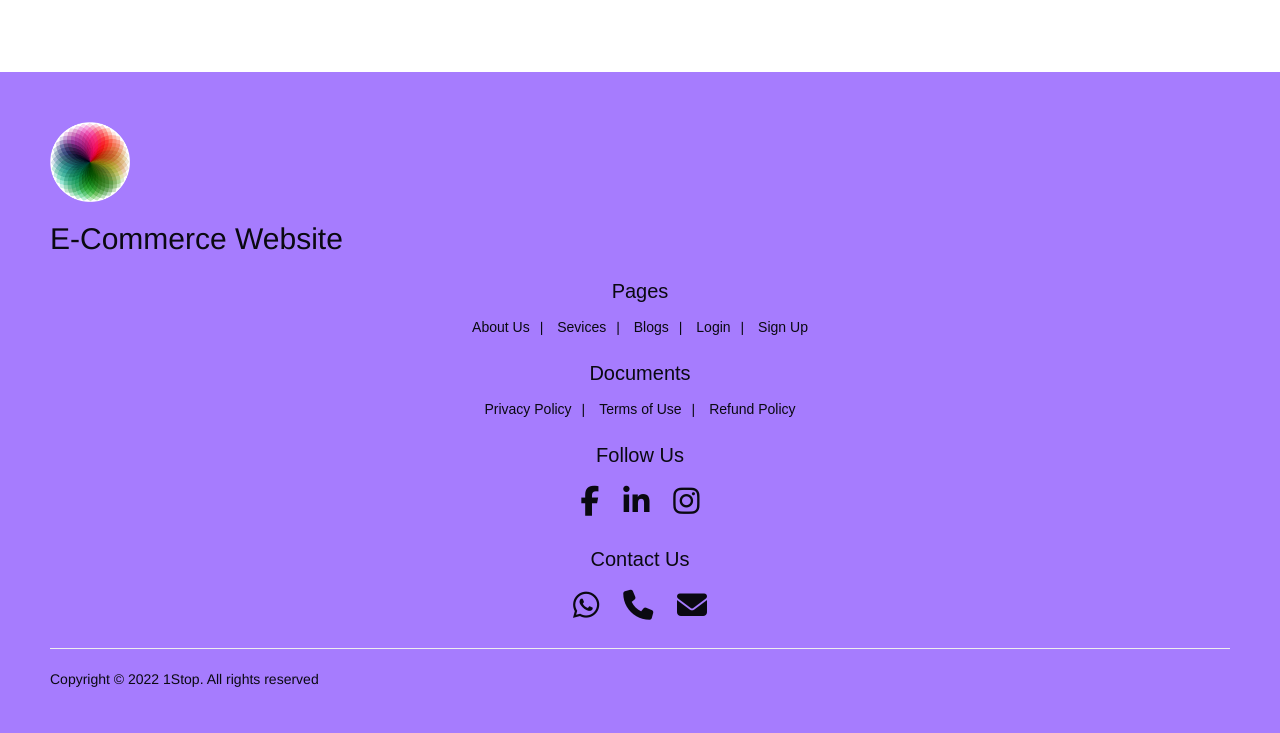
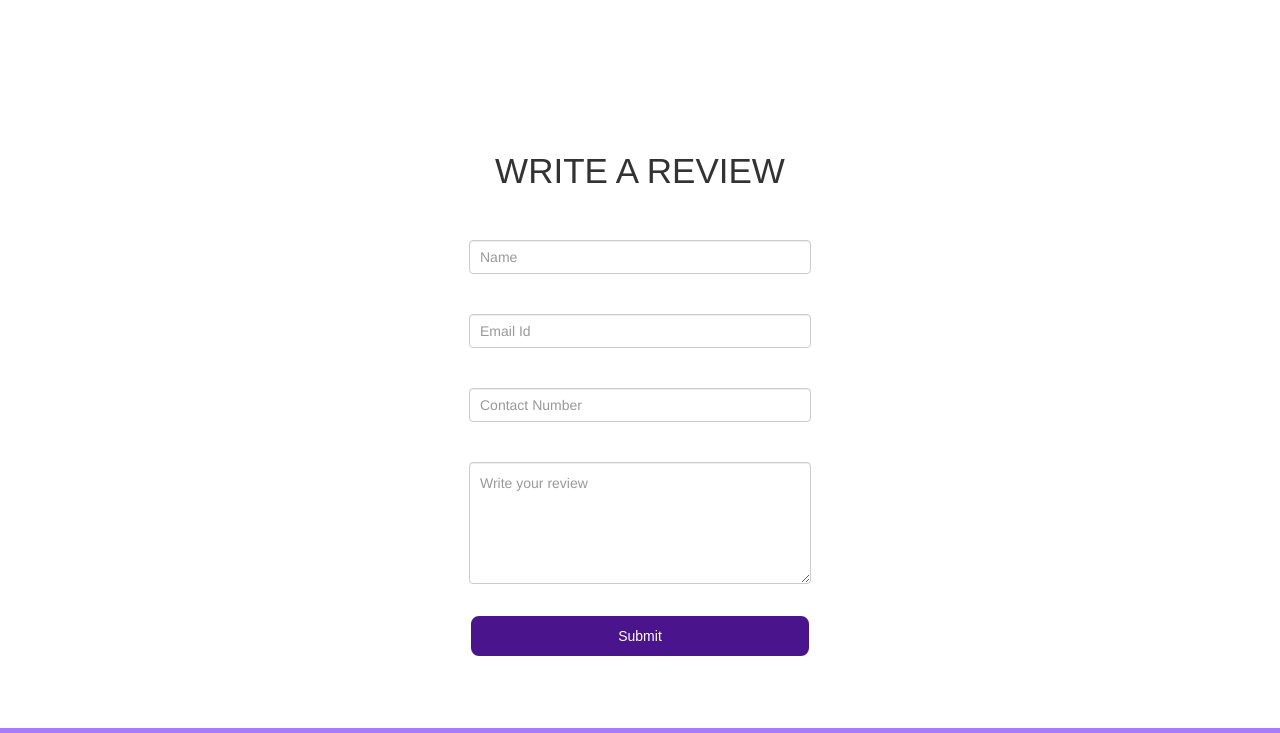
Before and after one commit to pratham0543/E-Commerce-Website, a plain HTML site: page index.html in a window 1280 px wide. Shown: the part 2987-3720 px from the top of the page. Drawn offline with nearby package versions, Linux system fonts and the light colour scheme.

Commit message:
Landing Page complete with data storage to google sheet

```diff
--- a/index.html
+++ b/index.html
@@ -185,6 +185,18 @@
             </div>
         </div>
     </div>
+    <div class="feed">
+        <h2>WRITE A REVIEW</h2>
+        <div class="feed_form">
+            <form name="feedback_form" >
+                <input type="text" name="Name" id="" placeholder="Name" class="form-control" required><br>
+                <input type="email" name="Email" id="" placeholder="Email Id" class="form-control" required><br>
+                <input type="number" name="Number" id="" placeholder="Contact Number" class="form-control" required><br>
+                <textarea placeholder="Write your review" name="Review" rows="5" cols="7" class="form-control" required></textarea><br>
+                <button type="submit">Submit</button>
+            </form>
+        </div>
+    </div>
 
     <footer>
         <div class="footer_logo">
@@ -224,5 +236,16 @@
 
     <script src="https://code.jquery.com/jquery-1.12.4.min.js" integrity="sha384-nvAa0+6Qg9clwYCGGPpDQLVpLNn0fRaROjHqs13t4Ggj3Ez50XnGQqc/r8MhnRDZ" crossorigin="anonymous"></script>
     <script src="https://cdn.jsdelivr.net/npm/bootstrap@3.4.1/dist/js/bootstrap.min.js" integrity="sha384-aJ21OjlMXNL5UyIl/XNwTMqvzeRMZH2w8c5cRVpzpU8Y5bApTppSuUkhZXN0VxHd" crossorigin="anonymous"></script>
+    <script>
+        const scriptUrl=`https://script.google.com/macros/s/AKfycbxQQOucpr-a0I1jpYIayuJPREnY8l9Dn35L0Zc9GdHNx43UYmNNghFAT8KL6YtGfXbX_Q/exec`;
+
+        const form=document.forms['feedback_form'];
+        form.addEventListener('submit',e=>{
+            e.preventDefault();
+            fetch(scriptUrl,{method:'POST',body:new FormData(form)})
+            .then(response => alert('Thanks for your valuable feedback'))
+            .catch(error=>console.log('Error',error.message))
+        })
+    </script>
 </body>
 </html>
--- a/style.css
+++ b/style.css
@@ -325,7 +325,47 @@
     font-size:15px;
     font-family: cosmic,sans-serif;
 }
+.feed{
+    padding:50px;
+}
+.feed h2{
+    font-size:35px;
+    text-align: center;
+    padding:10px;
+    font-family:cosmic,sans-serif;
+}
+.feed .feed_form{
+    text-align: center;
 
+}
+.feed .feed_form form{
+    padding: 20px;
+
+}
+.feed .feed_form form input,.feed .feed_form form textarea{
+    width:30%;
+    margin:10px;
+    padding: 10px;
+    outline:none;
+    margin-left: auto;
+    margin-right:auto
+}
+.feed_form form button{
+    text-decoration: none;
+    padding:10px 20px;
+    background-color: #4A148C;
+    color:white;
+    font-family: cosmic,sans-serif;
+    border:2px solid white;
+    border-radius: 10px;
+    width: 30%;
+}
+.feed_form form button:hover{
+    background-color:#000000d1 ;
+
+
+    transition: 0.5s;
+}
 
 
 /* footer */
```
